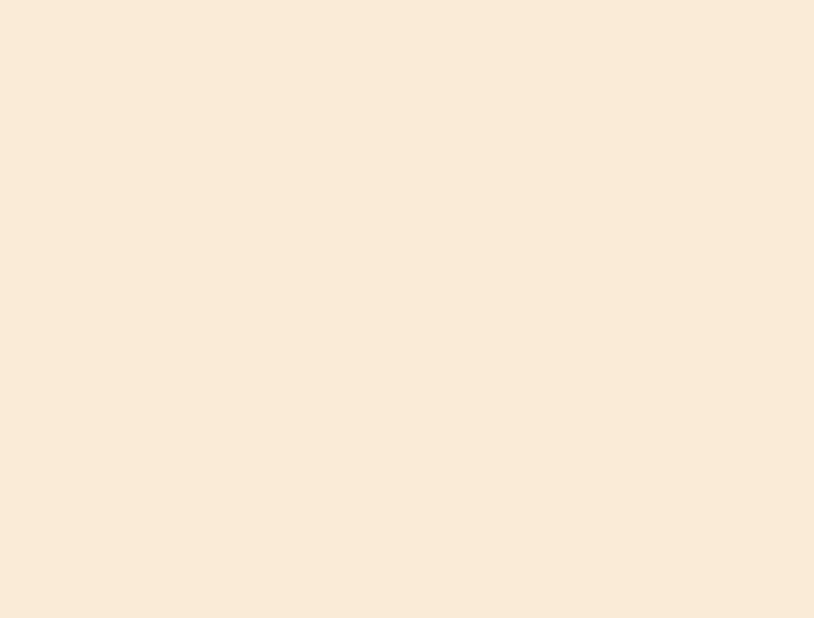
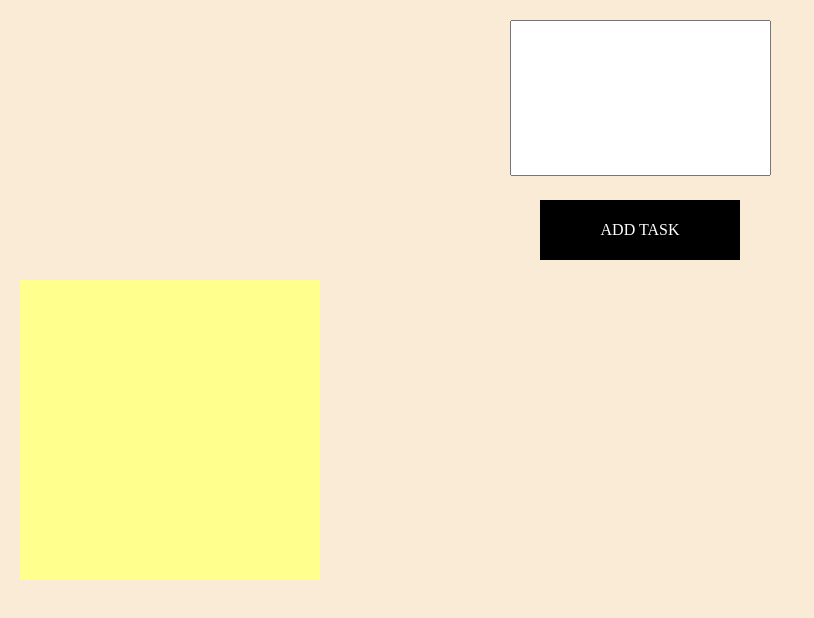
Before and after one commit to christianfuentes27/task-list, a website: page index.html in a window 1280 px wide. Shown: the whole page, without its empty margins (0-814 px from the left). Drawn offline with nearby package versions, Linux system fonts and the light colour scheme.

Commit message:
Add task without drag

```diff
--- a/index.html
+++ b/index.html
@@ -1,17 +1,26 @@
 <!DOCTYPE html>
 <html lang="en">
+
 <head>
     <meta charset="UTF-8">
     <meta http-equiv="X-UA-Compatible" content="IE=edge">
     <meta name="viewport" content="width=device-width, initial-scale=1.0">
     <link rel="stylesheet" href="style.css">
+    <script src="https://code.jquery.com/jquery-3.6.0.js" defer></script>
+    <script src="https://code.jquery.com/ui/1.13.2/jquery-ui.js" defer></script>
     <title>Task List</title>
 </head>
+
 <body>
     <div class="desktop">
+        <div class="taskContainer">
+            <textarea id="taskContent" class="taskContent" cols="30" rows="10"></textarea>
+        </div>
+        <div class="addTask">Add task</div>
+        <div class="item"></div>
+    </div>
+    <script src="node_modules/jquery/dist/jquery.js"></script>
+    <script src="js/index.js"></script>
+</body>
 
-    </div>
-    <script type="module" src="node_modules/jquery/dist/jquery.js"></script>
-    <script type="module" src="js/index.js"></script>
-</body>
 </html>
--- a/js/index.js
+++ b/js/index.js
@@ -1 +1,14 @@
-let desktop = $('.desktop');
+var count = 1;
+
+$(function () {
+    $('.item').draggable();
+});
+
+$('.addTask').on('click', (e) => {
+    let item = `<div class="item">${$('#taskContent').val()}</div>`;
+    $('.desktop').append(item);
+    console.log(item);
+    // task.html($('#taskContent').val());
+    // $('.item').html($('#taskContent').val());
+    count++;
+});
--- a/style.css
+++ b/style.css
@@ -8,4 +8,35 @@ html, body {
     height: 100%;
     width: 100%;
     background-color: antiquewhite;
+    box-sizing: border-box;
+    padding-top: 20px;
 }
+
+.item {
+    width: 300px;
+    height: 300px;
+    margin: 20px;
+    background-color: rgb(255, 255, 141);
+}
+
+.taskContent {
+    resize: none;
+}
+
+.taskContainer {
+    width: fit-content;
+    margin: auto;
+}
+
+.addTask {
+    width: 200px;
+    height: 60px;
+    background-color: black;
+    color: white;
+    text-transform: uppercase;
+    display: flex;
+    justify-content: center;
+    align-items: center;
+    margin: 20px auto;
+    cursor: pointer;
+}
```
